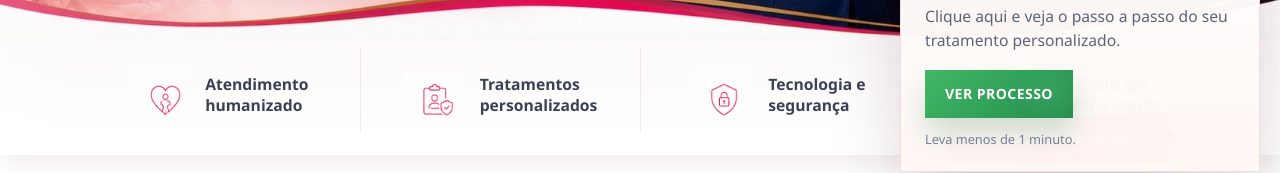
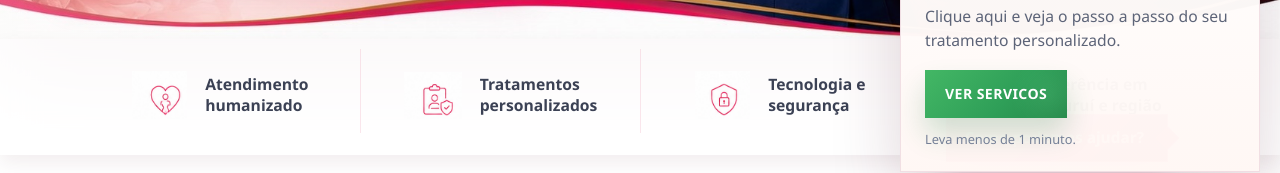
Before and after one commit to amazonashubsolutions-web/drajessicabarros, a React (Vite) app: page / in a window 1280 px wide. Shown: the part 606-779 px from the top of the page. Built offline with nearby package versions, Linux system fonts and the light colour scheme.

Commit message:
Ajustes modales

```diff
--- a/src/components/CroPopupManager.jsx
+++ b/src/components/CroPopupManager.jsx
@@ -19,7 +19,7 @@ const popupContent = {
     eyebrow: "Tratamento personalizado",
     title: "Ja conhece nossos servicos?",
     text: "Clique aqui e veja o passo a passo do seu tratamento personalizado.",
-    cta: "Ver Processo",
+    cta: "Ver Servicos",
     href: "#servicos",
     microcopy: "Leva menos de 1 minuto.",
   },
--- a/src/components/FormSuccessModal.jsx
+++ b/src/components/FormSuccessModal.jsx
@@ -68,10 +68,6 @@ export default function FormSuccessModal({
             <p id={descriptionId} className="form-modal-description">{description}</p>
             {note ? <p className="form-modal-note">{note}</p> : null}
 
-            <button type="button" className="form-modal-action" onClick={onClose}>
-              {ctaLabel}
-            </button>
-
             {whatsappHref ? (
               <a
                 className="form-modal-whatsapp-link"
@@ -82,6 +78,10 @@ export default function FormSuccessModal({
                 {whatsappLabel || "Continuar o atendimento pelo WhatsApp"}
               </a>
             ) : null}
+
+            <button type="button" className="form-modal-action" onClick={onClose}>
+              {ctaLabel}
+            </button>
           </div>
         </div>
       </div>
```
